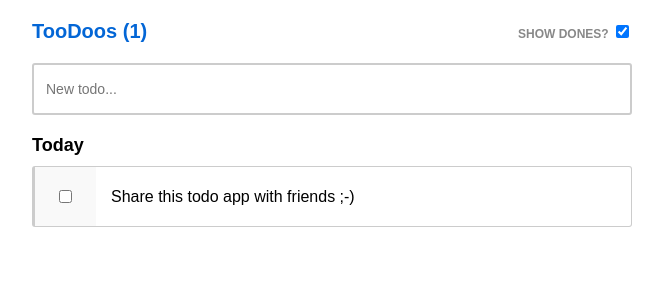
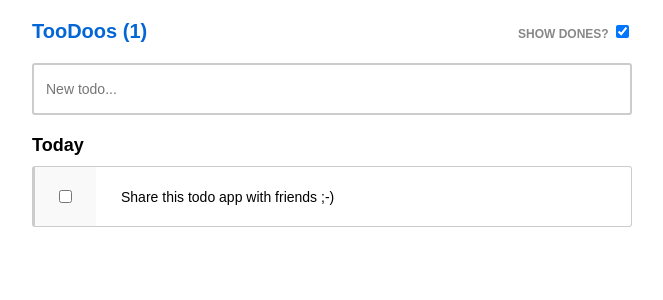
Before and after one commit to twanlass/dundun, a React (Create React App) app: page / in a window 1280 px wide. Shown: the top 300 px of the page, without its empty margins (308-971 px from the left). Built offline with nearby package versions, Linux system fonts and the light colour scheme.

Commit message:
Adds editable todo titles.

```diff
--- a/src/App.css
+++ b/src/App.css
@@ -28,11 +28,16 @@
 }
 
 .todo__title {
+  border: 0;
+  font-size: 14px;
   margin-left: 10px;
   margin-right: 10px;
+  overflow: hidden;
+  padding: 10px 0;
+  text-indent: 10px;
+  text-overflow: ellipsis;
   white-space: nowrap;
-  text-overflow: ellipsis;
-  overflow: hidden;
+  width: 100%;
 }
 
 .todo--complete .todo__title {
--- a/src/App.js
+++ b/src/App.js
@@ -1,8 +1,6 @@
 import React from 'react';
 import Moment from 'moment';
 import _ from 'lodash';
-
-
 import './App.css';
 
 const Title = ({ todoCount }) => {
@@ -46,13 +44,21 @@ const TodoForm = ({ addTodo }) => {
   );
 };
 
-const Todo = ({ todo, remove, done, move }) => {
+const Todo = ({ todo, remove, done, move, edit }) => {
+
+  const onEnter = (id, event) => {
+    if (event.keyCode == 13) {
+      event.target.blur()
+      edit(todo.id, event.target.value)
+    }
+  }
+
   return (
     <div className={'todo ' + (todo.complete ? 'todo--complete' : '')}>
       <label id={todo.id}>
         <input type="checkbox" id={todo.id} onClick={() => { done(todo.id); }} defaultChecked={todo.complete} />
       </label>
-      <div className="todo__title" title={todo.text}>{todo.text}</div>
+      <input className="todo__title" type="text" title={todo.text} defaultValue={todo.text} onKeyUp={(event) => { onEnter(todo.id, event)} } onChange={(event) => { edit(todo.id, event.target.value) }}/>
       <div className="todo__remove" onClick={() => { remove(todo.id); }}>&times;</div>
       <TodoMove todo={todo} move={move} />
     </div>
@@ -82,7 +88,7 @@ const sortDesc = (a,b) => b.updatedAt - a.updatedAt;
 
 const sortAsc = (a,b) =>  a.updatedAt - b.updatedAt;
 
-const TodoListToday = ({ todos, remove, done, showDone, move }) => {
+const TodoListToday = ({ todos, remove, done, showDone, move, edit }) => {
   let todayDone = todos.filter(isToday).filter(isDone).sort(sortDesc);
   let todayNotDone = todos.filter(isToday).filter(isNotDone).sort(sortDesc);
   let todayAllTodos = [];
@@ -98,7 +104,7 @@ const TodoListToday = ({ todos, remove, done, showDone, move }) => {
       <div className="todo-list-section">
         <div className="todo-list-section__header">Today</div>
         {todayAllTodos.map(todo => (
-          <Todo todo={todo} key={todo.id} remove={remove} done={done} move={move} />
+          <Todo todo={todo} key={todo.id} remove={remove} done={done} move={move} edit={edit} />
         ))}
       </div>
     );
@@ -123,7 +129,7 @@ const TodoListOther = ({ todos, remove, done, showDone, move, edit }) => {
       <div className="todo-list-section">
         <div className="todo-list-section__header">Older</div>
         {otherAllTodos.map(todo => (
-          <Todo todo={todo} key={todo.id} remove={remove} done={done} move={move} />
+          <Todo todo={todo} key={todo.id} remove={remove} done={done} move={move} edit={edit} />
         ))}
       </div>
     );
@@ -185,8 +191,16 @@ class TodoApp extends React.Component {
     this.saveState(remainder);
   }
 
-  handleEdit(id) {
-    console.log("edit..." + id);
+  handleEdit (id, value) {
+    const remainder = this.state.data.filter(todo => {
+      if (todo.id === id) {
+        todo.text = value;
+        return todo;
+      }
+      if (todo.id !== id) return todo;
+    });
+    this.setState({ data: remainder });
+    this.saveState(remainder);
   }
 
   todoCount() {
```
